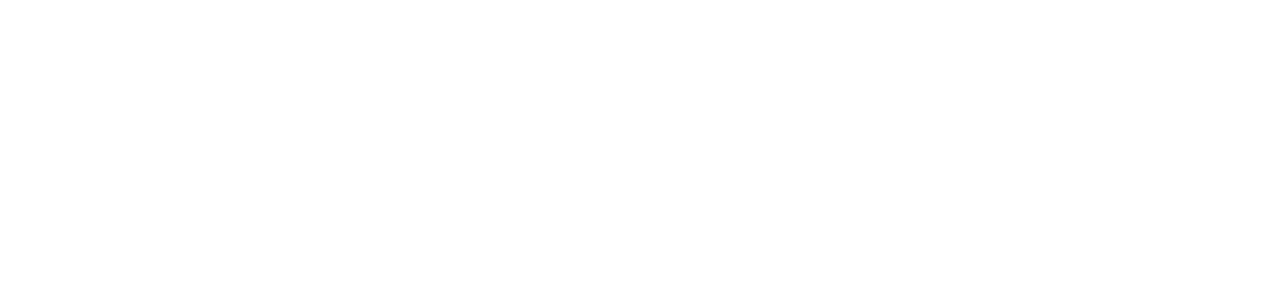
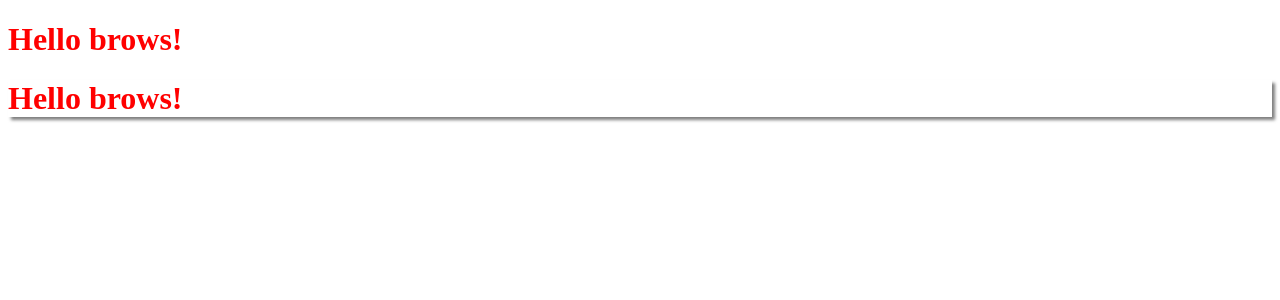
Before and after one commit to ederusena/catalineFullStack, a Vue app in the folder frontend/: page / in a window 1280 px wide. Shown: the top 300 px of the page. Built offline with nearby package versions, Linux system fonts and the light colour scheme.

Commit message:
directiva personalizada

```diff
--- a/frontend/src/App.vue
+++ b/frontend/src/App.vue
@@ -1,13 +1,14 @@
 <template>
   <div>
+    <h1 v-highlight="'red'">Hello brows!</h1>
+    <h1 v-highlight.background.shadow="'red'">Hello brows!</h1>
 
   </div>
 </template>
 
-<script lang='ts'>
+<script lang="ts">
 import { defineComponent } from 'vue';
 
 export default defineComponent({
-
 })
 </script>
--- /dev/null
+++ b/frontend/src/directives/highlight.ts
@@ -0,0 +1,17 @@
+import { Directive } from 'vue';
+
+const highlight: Directive = {
+  beforeMount(el: HTMLElement, binding) {
+    if(binding.arg === 'background') {
+      el.style.background = binding.value;
+    } else {
+      el.style.color = binding.value;
+    }
+
+    if(binding.modifiers.shadow) {
+      el.style.boxShadow = '3px 3px 3px rgba(0, 0, 0, 0.5)';
+    }
+  },
+}
+
+export default highlight;
--- a/frontend/src/main.ts
+++ b/frontend/src/main.ts
@@ -1,4 +1,9 @@
 import { createApp } from "vue";
 import App from "./App.vue";
+import highlight from "./directives/highlight";
 
-createApp(App).mount("#app");
+const app = createApp(App)
+
+app.directive("highlight", highlight);
+
+app.mount("#app");
```
